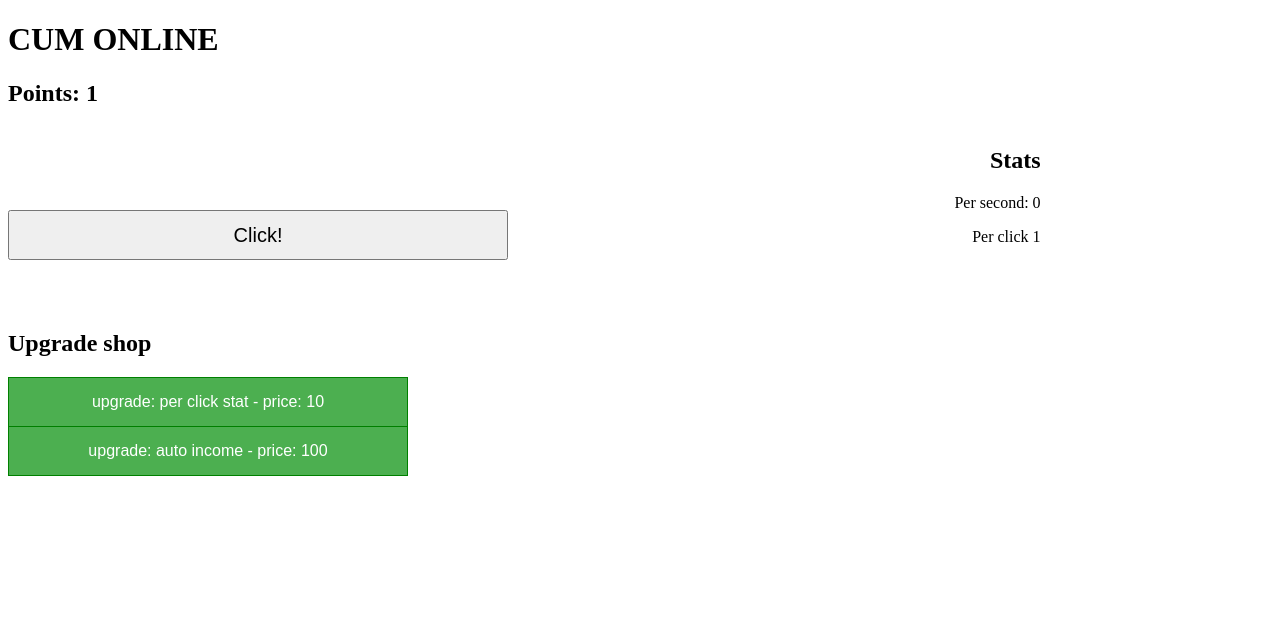
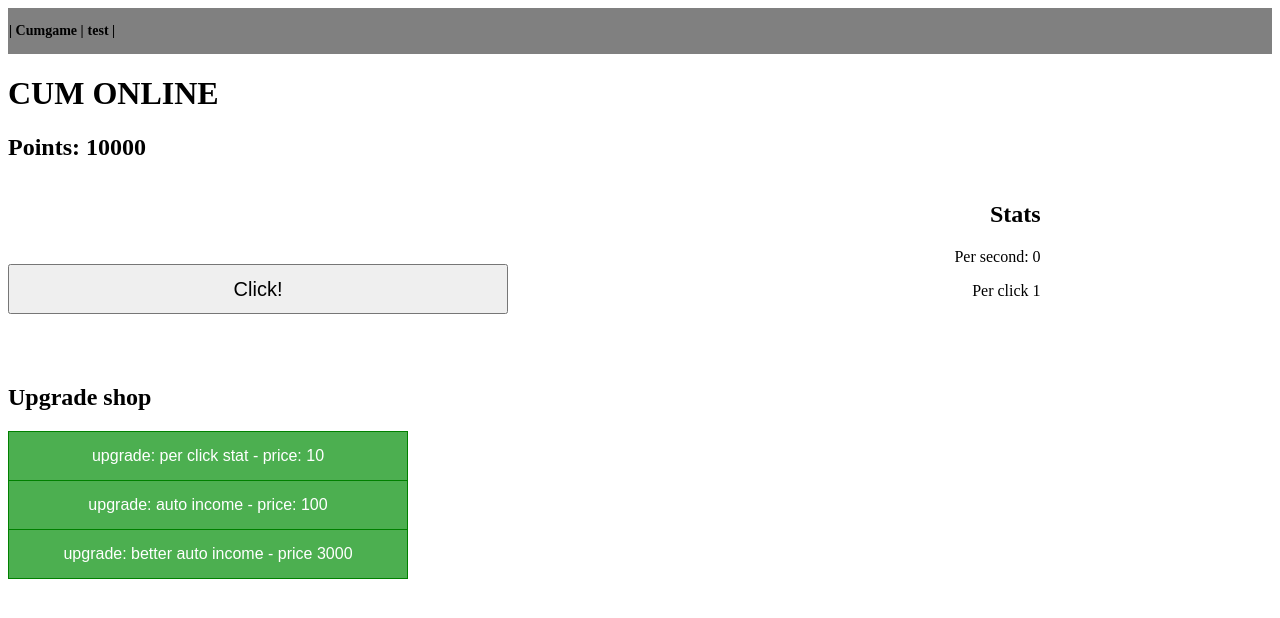
Before and after one commit to mativ123/cum-online, a Flask app: page / in a window 1280 px wide. Shown: the top 618 px of the page. Run offline with Flask 2, Linux system fonts and the light colour scheme.

Commit message:
Lavet point i sekundet mere smooth og lavet header. Dermed også lavet mere CSS på nogle forskellige ting

```diff
--- a/app/static/game.js
+++ b/app/static/game.js
@@ -1,13 +1,15 @@
-var point = 1;
+var point = 10000;
 var upgradeExtra = 1;
 var upg1cost = 10;
 var upg2cost = 100;
+var upg3cost = 3000;
 var autopoint = 0;
+var smooth = 0;
 
 function main()
 {
     document.getElementById("perclick").innerHTML = "Per click " + upgradeExtra;
-    point = point + upgradeExtra;
+    point += upgradeExtra;
     document.getElementById("points").innerHTML = "Points: " + Math.floor(point);
     document.getElementById("upgrade1").innerHTML = "upgrade: per click stat - price: " + Math.floor(upg1cost)
 
@@ -20,7 +22,7 @@ function upgrade()
     {
     upgradeExtra = upgradeExtra + 1;
     point = point - upg1cost
-    upg1cost = upg1cost * 1.1
+    upg1cost *= 1.1
     document.getElementById("points").innerHTML = "Points: " + Math.floor(point);
     document.getElementById("perclick").innerHTML = "Per click " + Math.floor(upgradeExtra);
     document.getElementById("upgrade1").innerHTML = "upgrade: per click stat - price: " + Math.floor(upg1cost)
@@ -37,8 +39,8 @@ function autoupgrade()
 {
     if (point >= upg2cost){
     point = point - upg2cost;
-    autopoint = 1 + autopoint;
-    upg2cost = upg2cost * 1.15;
+    autopoint += 1;
+    upg2cost *= 1.2;
     document.getElementById("upgrade2").innerHTML = "upgrade: auto income - price: " + Math.floor(upg2cost);
     update();
     }else{
@@ -48,17 +50,26 @@ function autoupgrade()
 
 }
 
+function aUpgrade2()
+{
+    if (point >= upg3cost){
+        point = point - upg3cost;
+        autopoint += 10;
+        upg3cost *= 1.5;
+        document.getElementById("upgrade3").innerHTML = "upgrade: better auto income - price: " + Math.floor(upg3cost);
+        update();
+        }else{
+            document.getElementById('error').innerHTML = "Error: you dont have enough for that"
+            setTimeout(() => {document.getElementById('error').innerHTML = ""}, 3000);
+        }
+}
+
 setInterval(function update()
 {
         console.log("Du burde få 1 per sekund")
-        console.log(autopoint)
-        console.log(point = point + autopoint)
+        console.log(smooth= autopoint / 100)
+        console.log(point = point + smooth)
         document.getElementById("points").innerHTML = "Points: " + Math.floor(point);
         document.getElementById("prSecond").innerHTML = "Per second: " + autopoint;
 
-}, 1000);
-
-
-autoupgrade();
-upgrade();
-main();
+}, 10);
--- a/app/static/index.css
+++ b/app/static/index.css
@@ -9,6 +9,18 @@
     cursor: pointer;
     width: 400px;
     display: block;
+  }
+
+  .tab{
+    display:inline-block;
+    font-size: 14px;
+    font-weight: bolder;
+  }
+
+  .header{
+    text-align: left;
+    padding: 1px;
+    background-color: gray;
   }
 
   .upgrades .button:not(:last-child) {
--- a/app/templates/index.html
+++ b/app/templates/index.html
@@ -6,6 +6,10 @@
 
         <meta charset="UTF-8" />
         <meta name="viewport" content="width=device-width" />
+        <div class="header">
+        <p class="tab">| Cumgame |</p>
+        <p class="tab">test |</p>
+        </div>
         <title>Cum online</title>
     </head>
     <body>
@@ -25,6 +29,7 @@
         <div class="upgrades">
         <button class="button", id="upgrade1", onclick="upgrade()">upgrade: per click stat - price: 10</button>
         <button class="button", id="upgrade2", onclick="autoupgrade()">upgrade: auto income - price: 100</button>
+        <button class="button", id="upgrade3", onclick="aUpgrade2()">upgrade: better auto income - price 3000</button>
         </div>
         <p id="error"></p>
 
```
